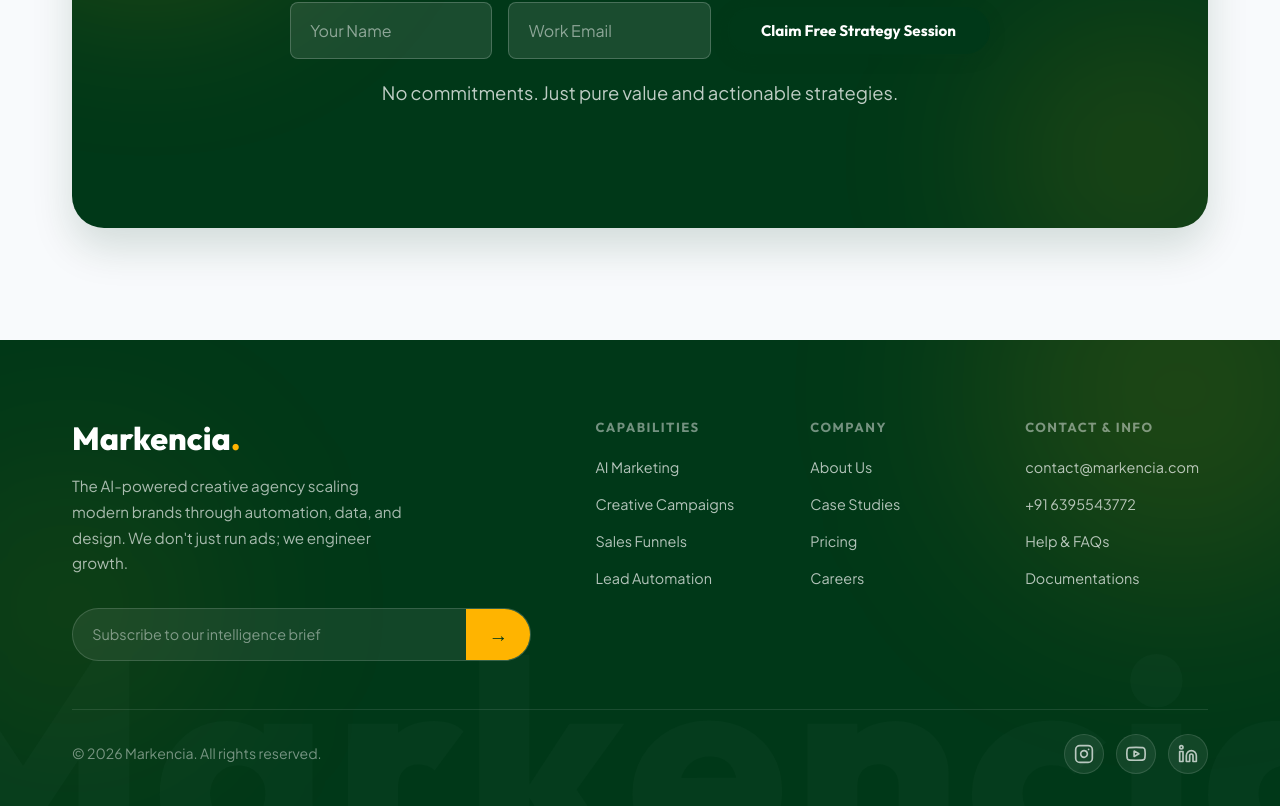
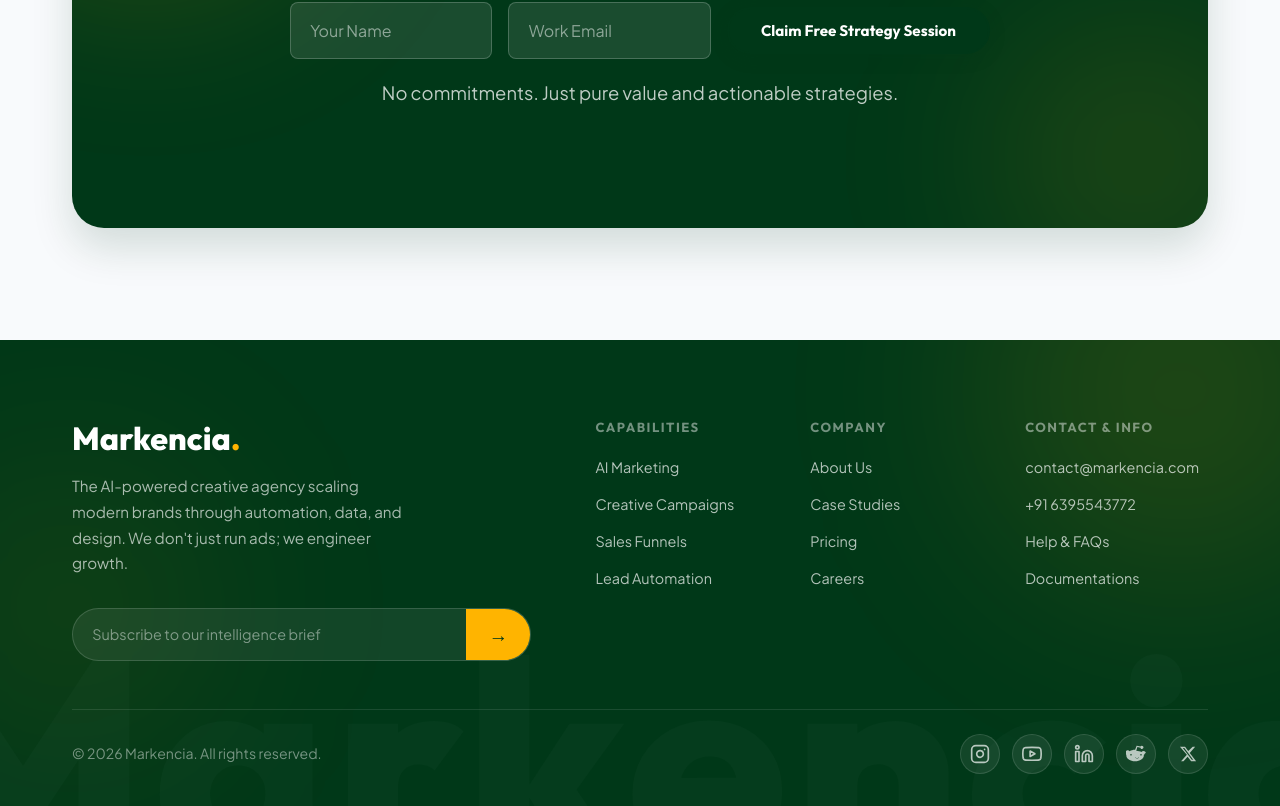
Before and after one commit to amannex/Markencia-Frontend, a React (Vite) app: page / in a window 1280 px wide. Shown: the part 5214-6020 px from the top of the page. Built offline with nearby package versions, Linux system fonts and the light colour scheme.

Commit message:
The files are updated, social icon updated, hooks updated

```diff
--- a/src/components/layout/Footer.jsx
+++ b/src/components/layout/Footer.jsx
@@ -23,6 +23,22 @@
   return (
     <svg width="20" height="20" viewBox="0 0 24 24" fill="none" stroke="currentColor" strokeWidth="2" strokeLinecap="round" strokeLinejoin="round" aria-hidden="true">
       <path d="M16 8a6 6 0 0 1 6 6v7h-4v-7a2 2 0 0 0-2-2 2 2 0 0 0-2 2v7h-4v-7a6 6 0 0 1 6-6z" /><rect x="2" y="9" width="4" height="12" /><circle cx="4" cy="4" r="2" />
+    </svg>
+  );
+}
+
+function RedditIcon() {
+  return (
+    <svg width="20" height="20" viewBox="0 0 24 24" fill="currentColor" aria-hidden="true">
+      <path d="M24 11.5c0-1.65-1.35-3-3-3-.96 0-1.86.48-2.42 1.24-1.64-1-3.85-1.64-6.29-1.72l1.37-4.31 3.81.81c.02.83.69 1.5 1.53 1.5 1.1 0 2-1 2-2s-.9-2-2-2c-.76 0-1.42.43-1.75 1.05l-4.22-.9c-.17-.04-.34.06-.39.23L10.9 7.02c-2.5.03-4.78.68-6.47 1.71-.56-.74-1.44-1.23-2.43-1.23-1.65 0-3 1.35-3 3 0 1.08.58 2.03 1.46 2.57-.04.24-.06.48-.06.73 0 3.87 4.7 7 10.5 7s10.5-3.13 10.5-7c0-.25-.02-.49-.06-.73.88-.54 1.46-1.49 1.46-2.57zM6 14c-.55 0-1-.45-1-1s.45-1 1-1 1 .45 1 1-.45 1-1 1zm9.52 2.52c-1.11 1.11-3.22 1.11-4.33 0-.12-.11-.12-.31 0-.42.11-.11.3-.11.41 0 .88.88 2.63.88 3.51 0 .11-.11.3-.11.41 0 .12.11.12.31 0 .42zM18 14c-.55 0-1-.45-1-1s.45-1 1-1 1 .45 1 1-.45 1-1 1z" />
+    </svg>
+  );
+}
+
+function XIcon() {
+  return (
+    <svg width="18" height="18" viewBox="0 0 24 24" fill="currentColor" aria-hidden="true">
+      <path d="M18.244 2.25h3.308l-7.227 8.26 8.502 11.24H16.17l-4.714-6.231-5.401 6.231H2.744l7.73-8.835L1.254 2.25H8.08l4.259 5.622 5.905-5.622Zm-1.161 17.52h1.833L7.084 4.126H5.117z" />
     </svg>
   );
 }
@@ -118,6 +134,8 @@
             <a href={SITE_INFO.social.instagram} className={styles.socialLink} aria-label="Instagram"><InstagramIcon /></a>
             <a href={SITE_INFO.social.youtube} className={styles.socialLink} aria-label="YouTube"><YoutubeIcon /></a>
             <a href={SITE_INFO.social.linkedin} className={styles.socialLink} aria-label="LinkedIn"><LinkedinIcon /></a>
+            <a href={SITE_INFO.social.reddit} className={styles.socialLink} aria-label="LinkedIn"><RedditIcon /></a>
+            <a href={SITE_INFO.social.x} className={styles.socialLink} aria-label="LinkedIn"><XIcon /></a>
           </div>
         </div>
       </div>
--- a/src/data/staticData.js
+++ b/src/data/staticData.js
@@ -11,9 +11,11 @@
   phone: '+91 6395543772',
   address: 'Noida, Uttar Pradesh, India',
   social: {
-    instagram: '#',
-    youtube: '#',
-    linkedin: '#',
+    instagram: 'https://www.instagram.com/_markencia/',
+    youtube: 'https://www.youtube.com/channel/UCpokzJAQqnw9sL7KLwQqaKg',
+    linkedin: 'https://www.linkedin.com/company/markencio/?viewAsMember=true',
+    reddit: ' https://www.reddit.com/user/Markencia/',
+    x: 'https://x.com/markencia_',
   },
 };
 
```
